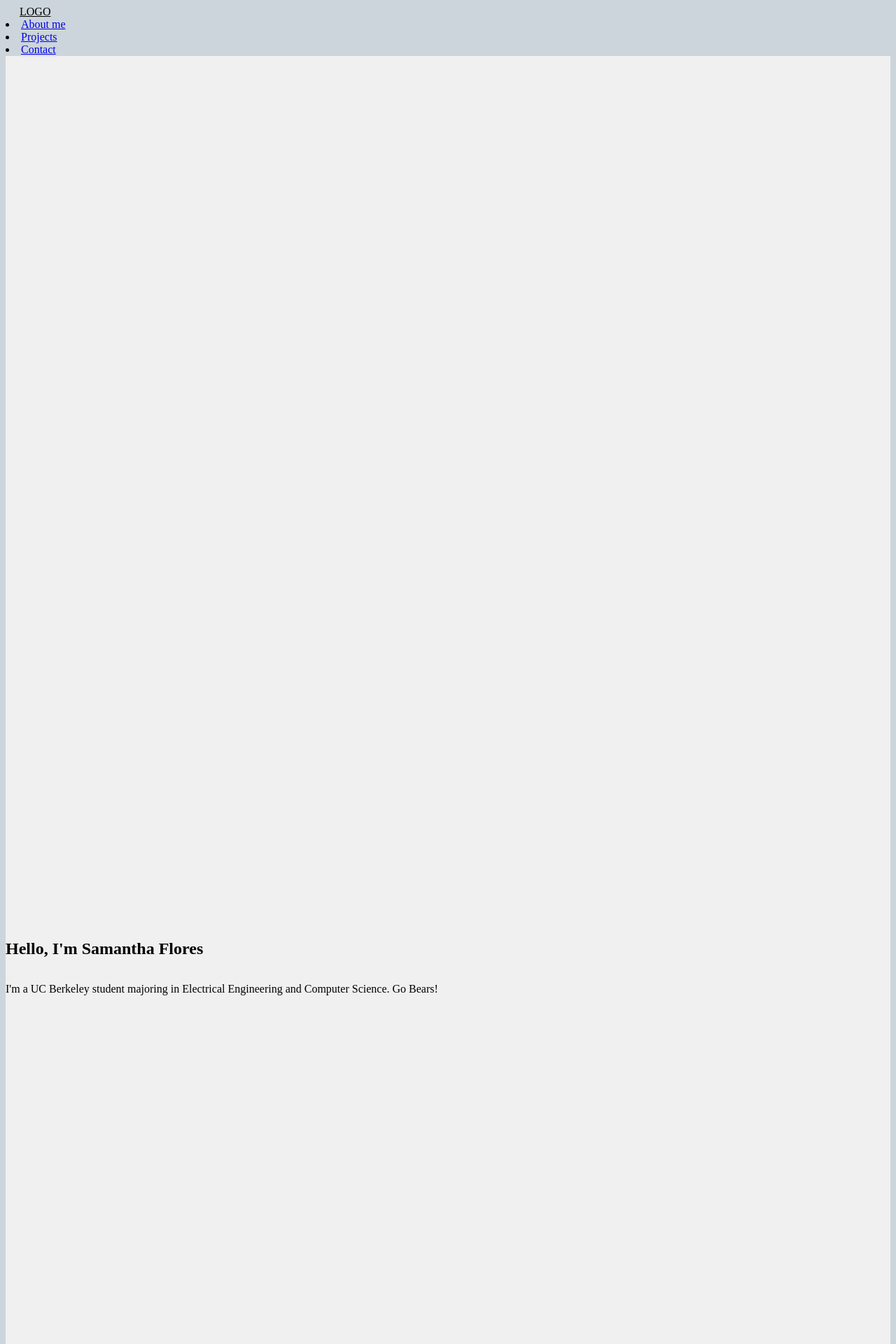
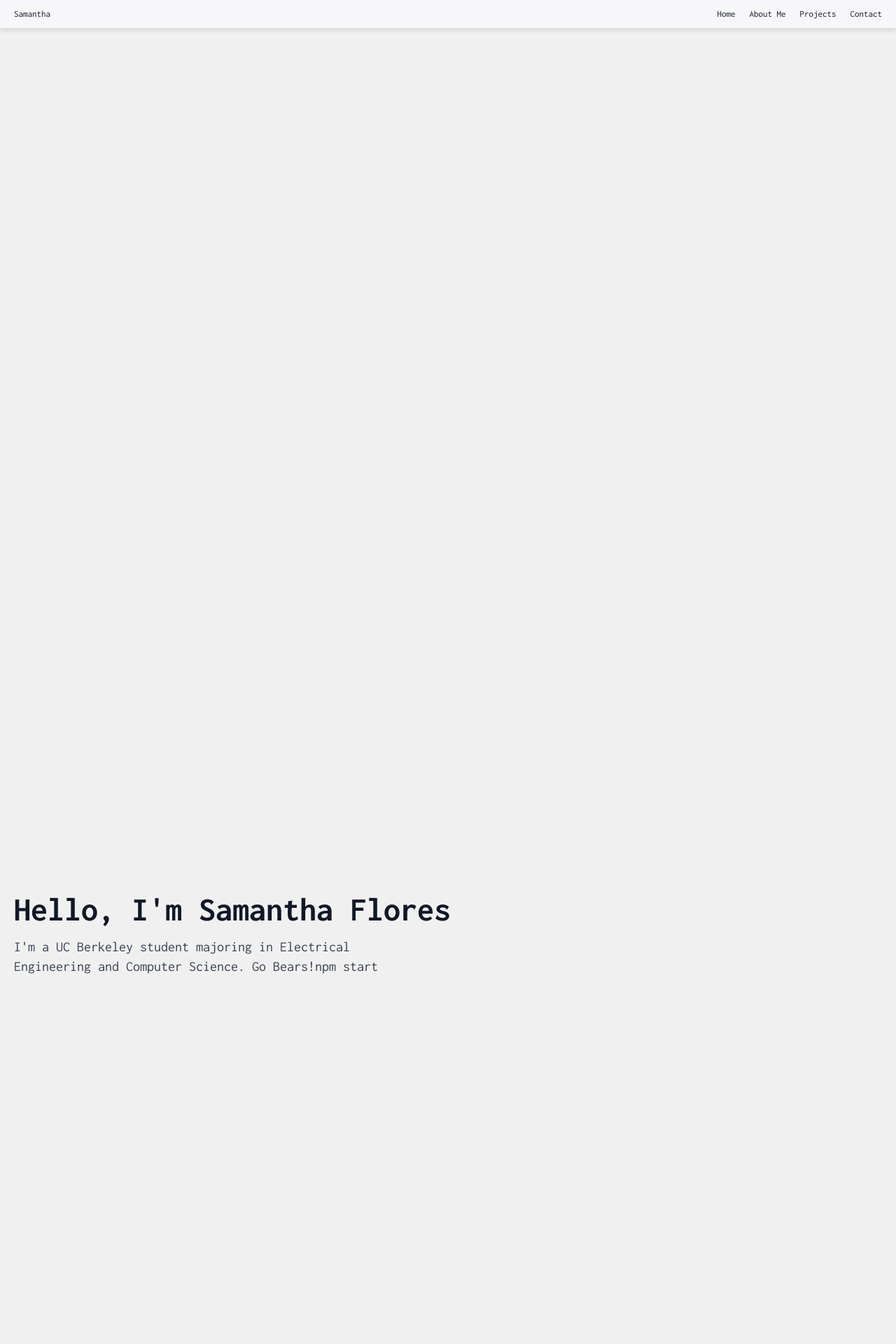
Before and after one commit to Sssamanthaaa/personal_website, a PHP site: page / in a window 1280 px wide. Shown: the top 1920 px of the page at 70% size. Run offline with PHP 8.4, Linux system fonts and the light colour scheme; some libraries are stand-ins or nearby versions.

Commit message:
first commit

```diff
--- /dev/null
+++ b/Index.js
@@ -0,0 +1,11 @@
+Promise.all([
+  fetch("about_me.html").then(response => response.text()),
+  fetch("contact.html").then(response => response.text()),
+  fetch("projects.html").then(response => response.text())
+])
+.then(([aboutData, contactData, projectData]) => {
+  document.getElementById("about-section").innerHTML = aboutData;
+  document.getElementById("contact-section").innerHTML = contactData;
+  document.getElementById("project-section").innerHTML = projectData;
+})
+.catch(error => console.error("Error loading sections:", error));
--- a/about_me.html
+++ b/about_me.html
@@ -1,40 +1,4 @@
-<!DOCTYPE html>
-<html lang="en">
-<head>
-  <meta charset="UTF-8">
-  <meta name="viewport" content="width=device-width, initial-scale=1.0">
-  <title>Your Name | Portfolio</title>
-  <link rel="stylesheet" href="https://cdn.jsdelivr.net/npm/bootstrap@5.3.0-alpha1/dist/css/bootstrap.min.css">
-</head>
-<body>
-  <!-- Navigation -->
-<!DOCTYPE html>
-<html lang="en">
-<head>
-  <meta charset="UTF-8">
-  <meta name="viewport" content="width=device-width, initial-scale=1.0">
-  <title>Your Name | Portfolio</title>
-  <link rel="stylesheet" href="https://cdn.jsdelivr.net/npm/bootstrap@5.3.0-alpha1/dist/css/bootstrap.min.css">
-</head>
-<body>
-  <!-- Navigation -->
-  <div id="navbar"></div>
-
-
-  <body>
-    <div class="container">
-        <h1>Work in Progress</h1>
-        <div class="loader"></div>
-        <p>This page is currently under development. Please check back soon!</p>
-    </div>
-</body>
-</html>
-
-  <!-- Footer -->
-  <div id="footer"> </div>
-
-    <script src="footer.js"></script>
-  <script src="navbar.js"></script>
-
-</body>
-</html>
+<section id="about">
+  <h2>About Me</h2>
+  <p>Detailed information about your experience and skills...</p>
+</section>
--- a/contact.html
+++ b/contact.html
@@ -1,40 +1,6 @@
-<!DOCTYPE html>
-<html lang="en">
-<head>
-  <meta charset="UTF-8">
-  <meta name="viewport" content="width=device-width, initial-scale=1.0">
-  <title>Your Name | Portfolio</title>
-  <link rel="stylesheet" href="https://cdn.jsdelivr.net/npm/bootstrap@5.3.0-alpha1/dist/css/bootstrap.min.css">
-</head>
-<body>
-  <!-- Navigation -->
-<!DOCTYPE html>
-<html lang="en">
-<head>
-  <meta charset="UTF-8">
-  <meta name="viewport" content="width=device-width, initial-scale=1.0">
-  <title>Your Name | Portfolio</title>
-  <link rel="stylesheet" href="https://cdn.jsdelivr.net/npm/bootstrap@5.3.0-alpha1/dist/css/bootstrap.min.css">
-</head>
-<body>
-  <!-- Navigation -->
-  <div id = "navbar"></div>
-
-
-  <body>
-    <div class="container">
-        <h1>Work in Progress</h1>
-        <div class="loader"></div>
-        <p>This page is currently under development. Please check back soon!</p>
-    </div>
-</body>
-</html>
-
-  <!-- Footer -->
-  <div id="footer"> </div>
-    <script src="footer.js"></script>
-  <script src="navbar.js"></script>
-  <script src="https://cdn.jsdelivr.net/npm/bootstrap@5.3.0-alpha1/dist/js/bootstrap.bundle.min.js"></script>
-
-</body>
-</html>
+<section
+id="contact"
+>
+  <h2>Work in Progress</h2>
+  <p>This page is currently under development. Please check back soon!</p>
+</section>
--- a/index.html
+++ b/index.html
@@ -1,63 +1,78 @@
 <!DOCTYPE html>
 <html lang="en">
   <head>
-
-    <link rel="preconnect" href="https://fonts.googleapis.com" />
-    <link rel="preconnect" href="https://fonts.gstatic.com" crossorigin />
-    <link
-      href="https://fonts.googleapis.com/css2?family=Lato:ital,wght@0,100;0,300;0,400;0,700;0,900;1,100;1,300;1,400;1,700;1,900&display=swap"
-      rel="stylesheet"
-    />
-
+    <meta charset="UTF-8" />
     <meta name="viewport" content="width=device-width, initial-scale=1" />
 
+    <!-- Tailwind -->
+    <script src="https://cdn.tailwindcss.com"></script>
+
+    <!-- Fonts -->
+    <link rel="preconnect" href="https://fonts.googleapis.com">
+    <link rel="preconnect" href="https://fonts.gstatic.com" crossorigin>
+    <link href="https://fonts.googleapis.com/css2?family=Inconsolata:wght@200..900&family=Montserrat:ital,wght@0,100..900;1,100..900&display=swap" rel="stylesheet">
+
+    <!-- Styles (optional custom) -->
+    <link rel="stylesheet" href="styles.css" />
+
+    <style>
+      html {
+        scroll-behavior: smooth;
+      }
+    </style>
   </head>
 
-<body>
+  <body class="font-[Montserrat] bg-gray-50 text-gray-900">
+    <!-- Navbar -->
+    <nav class="navbar">
+      <div class="navbar-brand">Samantha</div>
+      <ul id="nav-items">
+        <li class="nav-item"><a href="#home">Home</a></li>
+        <li class="nav-item"><a href="#about-section">About Me</a></li>
+        <li class="nav-item"><a href="#project-section">Projects</a></li>
+        <li class="nav-item"><a href="#contact-section">Contact</a></li>
+      </ul>
+    </nav>
 
-  <div id = "navbar">
-  </div>
-
-
-
+    <!-- Scroll Snap Container -->
+    <div class="container">
       <!-- Home Section -->
-  <section class="home-intro" >
-
-    <h1>
+      <section class="home-intro" id="home">
+        <h1 class="text-4xl sm:text-5xl font-bold mb-4">
           Hello, I'm Samantha Flores
         </h1>
+        <p class="text-lg sm:text-xl text-gray-700 max-w-xl">
+          I'm a UC Berkeley student majoring in Electrical Engineering and Computer Science. Go Bears!npm start
 
-    <p>
-      I'm a UC Berkeley student majoring in Electrical Engineering and Computer Science. Go Bears!
         </p>
-
-    <!-- Not sure if need but this is the robot
-     <img src="images/test3.gif" width="400px" style="border-radius: 15px;"/>
-
-    -->
-
       </section>
 
-  <!-- About me Section -->
-  <section id="about" class="container mt-5">
-    <h2>About Me</h2>
-    <p>Detailed information about your experience and skills...</p>
+      <!-- About Me Section -->
+      <section id="about-section">
+        <h2 class="text-3xl font-semibold mb-4">About Me</h2>
+        <p>Content goes here...</p>
       </section>
 
-  <section class="container">
-    <h2>Work in Progress</h2>
-      <p>This page is currently under development. Please check back soon!</p>
+      <!-- Projects Section -->
+      <section id="project-section">
+        <h2 class="text-3xl font-semibold mb-4">Projects</h2>
+        <p>Content goes here...</p>
       </section>
 
-
+      <!-- Contact Section -->
+      <section id="contact-section">
+        <h2 class="text-3xl font-semibold mb-4">Contact</h2>
+        <p>Content goes here...</p>
+      </section>
+    </div>
 
     <!-- Footer -->
     <div id="footer"></div>
 
-
+    <!-- Scripts -->
+    <script src="index.js"></script>
     <script src="navbar.js"></script>
     <script src="footer.js"></script>
-
     <script src="https://cdn.jsdelivr.net/npm/bootstrap@5.3.0-alpha1/dist/js/bootstrap.bundle.min.js"></script>
   </body>
 </html>
--- a/navbar.html
+++ b/navbar.html
@@ -1,12 +1,16 @@
 <!-- Navigation -->
 
-<link rel="stylesheet" href="styles.css">
-
-<nav class="navbar something">
+<nav class="navbar">
     <a class="navbar-brand" href="index.html"> LOGO</a>
-    <div >
-        <li class="nav-item"><a class="nav-link" href="about_me.html">About me</a></li>
-        <li class="nav-item"><a class="nav-link" href="projects.html">Projects</a></li>
-        <li class="nav-item"><a class="nav-link" href="contact.html">Contact</a></li>
+    <div id="nav-items">
+        <li class="nav-item">
+            <a class="hover:text-blue-600 transition" href="#about-section">About me</a>
+        </li>
+        <li class="nav-item">
+            <a class="hover:text-blue-600 transition" href="#project-section">Projects</a>
+        </li>
+        <li class="nav-item">
+            <a class="hover:text-blue-600 transition" href="#contact-section">Contact</a>
+        </li>
     </div>
 </nav>
--- a/projects.html
+++ b/projects.html
@@ -1,71 +1,4 @@
-<!DOCTYPE html>
-<html lang="en">
-<head>
-  <meta charset="UTF-8">
-  <meta name="viewport" content="width=device-width, initial-scale=1.0">
-  <title>Your Name | Portfolio</title>
-  <link rel="stylesheet" href="https://cdn.jsdelivr.net/npm/bootstrap@5.3.0-alpha1/dist/css/bootstrap.min.css">
-</head>
-<body>
-  <!-- Navigation -->
-<!DOCTYPE html>
-<html lang="en">
-<head>
-  <meta charset="UTF-8">
-  <meta name="viewport" content="width=device-width, initial-scale=1.0">
-  <title>Your Name | Portfolio</title>
-  <link rel="stylesheet" href="https://cdn.jsdelivr.net/npm/bootstrap@5.3.0-alpha1/dist/css/bootstrap.min.css">
-</head>
-<body>
-  <!-- Navigation -->
-  <div id = "navbar"></div>
-
-  <!-- Home Section -->
-  <section id="home" class="container text-center mt-5">
-    <h1>Projects</h1>
-    <p>I'm a UC Berkeley student majoring Electrical Engineering and Computer Science. Go Bears!
-    </p>
-    <a href="#projects" class="btn btn-primary">View My Work</a>
-  </section>
-
-  <!-- Intro Section -->
-  <section id="about" class="container mt-5">
-    <p>Detailed information about your experience and skills...</p>
-  </section>
-
-  <body>
-    <div class="container">
-        <h1>Work in Progress</h1>
-        <div class="loader"></div>
-        <p>This page is currently under development. Please check back soon!</p>
-    </div>
-</body>
-
-  <!-- Projects Section -->
-  <section id="projects" class="container mt-5">
-    <h2>Projects</h2>
-    <div class="row">
-      <div class="col-md-4">
-        <h3>Project 1</h3>
-        <p>Description of the project.</p>
-        <a href="#">View Project</a>
-      </div>
-      <div class="col-md-4">
-        <h3>Project 2</h3>
-        <p>Description of the project.</p>
-        <a href="#">View Project</a>
-      </div>
-      <!-- Add more projects here -->
-    </div>
-  </section>
-
-
-  <!-- Footer -->
-  <div id="footer"> </div>
-
-    <script src="footer.js"></script>
-    <script src="navbar.js"></script>
-    <script src="https://cdn.jsdelivr.net/npm/bootstrap@5.3.0-alpha1/dist/js/bootstrap.bundle.min.js"></script>
-
-</body>
-</html>
+<section id="project">
+  <h2>Work in Progress</h2>
+  <p>This page is currently under development. Please check back soon!</p>
+</section>
--- a/styles.css
+++ b/styles.css
@@ -1,10 +1,22 @@
 body {
     background-color: #ccd5db; /* Light gray */
+    scroll-behavior: smooth;
+    height: 100%;
+    margin: 0;
+    overflow-y: scroll;
 }
 section {
     height: 100vh;
-
+    padding-left: 20px;
+    scroll-snap-align: start; /* Each section starts at the top */
+    padding: 90px 20px 20px; /* Push content down */
+    box-sizing: border-box;
     background-color: #f0f0f0; /* You can change the background color as desired */
+}
+.container{
+    scroll-snap-type: y mandatory; /* Enables vertical snapping */
+    height: 100vh; /* Full-screen sections */
+    overflow-y: scroll;
 }
 .home-intro{
     display: flex;
@@ -12,17 +24,81 @@ section {
     justify-content: center;
 
 }
+* {
+    margin: 0;
+    padding: 0;
+    box-sizing: border-box;
+}
+/* Text Styles */
+
+section{
+font-family: "Inconsolata", monospace;
+  font-optical-sizing: auto;
+  font-style: normal;
+}
+
+h1{
+
+}
+
+p{
+
+}
+
 
 
 /* Nav Bar Styles*/
+
+.navbar{
+    background-color: rgb(247, 247, 250);
+    box-shadow: 0px 4px 6px rgba(0, 0, 0, 0.1);
+    display: flex;
+    justify-content: space-between;
+    align-items: center;
+    height: 40px;
+    position: fixed;
+    width: 100%;
+    font-family: "Inconsolata", monospace;
+    font-optical-sizing: auto;
+    font-style: normal;
+    font-size: small;
+
+
+}
 .navbar-brand{
     padding-left: 20px;
+    order:1;
+
+}
+#nav-items{
+    display: flex;
+    order:2;
+    list-style: none;
+    padding-left: 0;
+
+
+}
+.nav-item{
+    display: flex;
+    position: relative;
+    justify-content: center;
+    margin-right: 20px;
 
 }
 
-.nav-item{
-    padding-right: 20px;
+a {
+    text-decoration: none;
+    padding: 10px 0;
+    color: black;
+
 }
-.navbar-brand {
-    color: #000; /* Ensures the logo text is visible */
-}
+.nav-item a {
+    font-weight: normal;
+    color: inherit;
+    text-decoration: none;
+  }
+
+  .nav-item.active a {
+    font-weight: bold;
+    color: black; /* Or any other highlight color */
+  }
```
Also changed, not shown: navbar.js (+33 -6 lines), README.md, Untitled design.png (added), game.html (deleted), 3 other files. Lines whose indentation alone changed are shown as unchanged.
